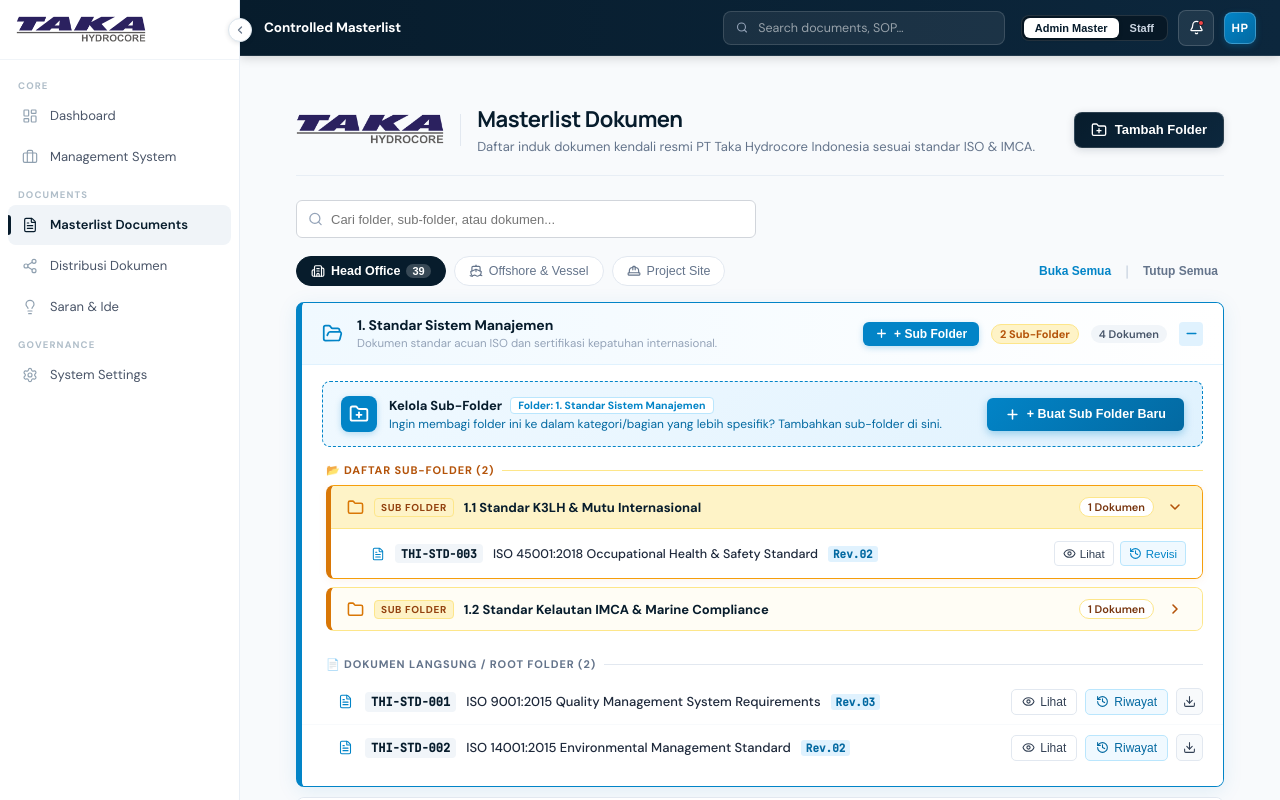
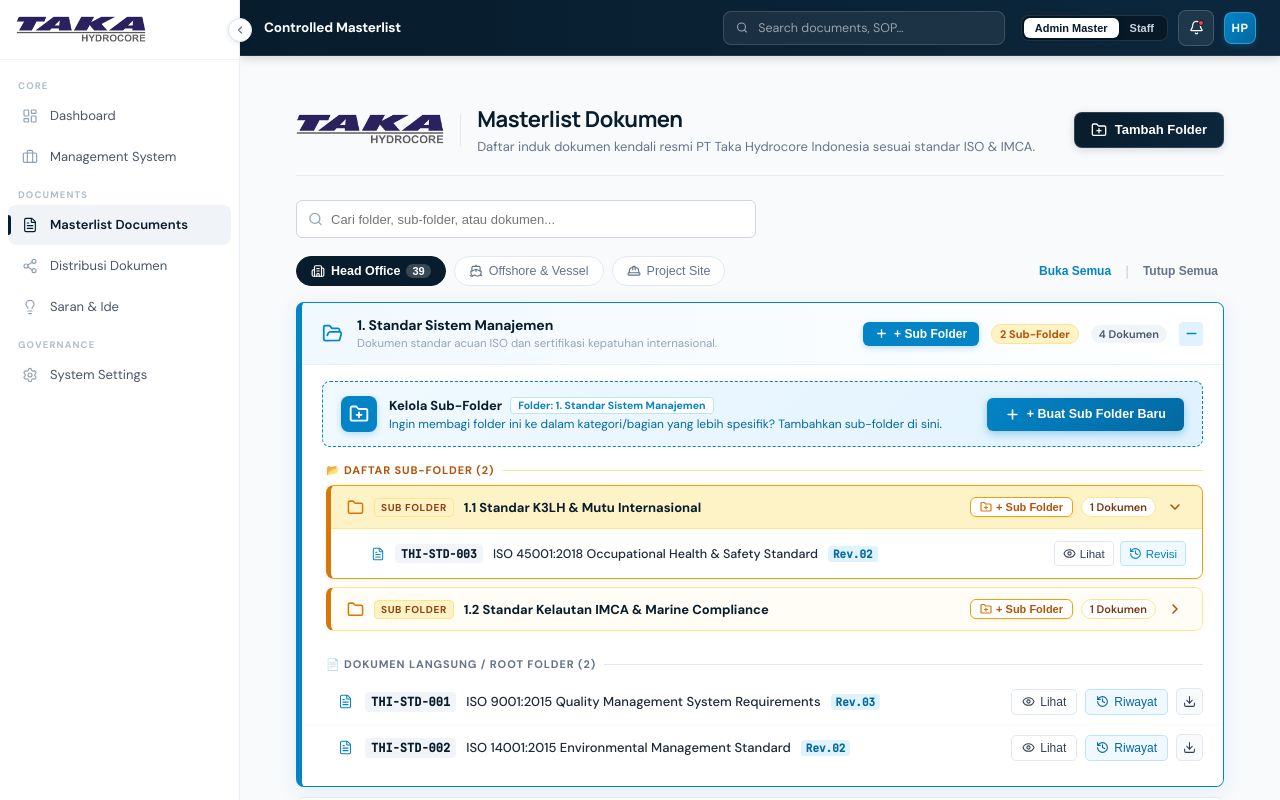
Before and after one commit to Fluffyware/DummyDCMS, a Next.js app: page /dashboard/masterlist in a window 1280 px wide. Built offline with nearby package versions, Linux system fonts and the light colour scheme.

Commit message:
feat(masterlist): add + Sub Folder button beside document count badge in subfolder rows

```diff
--- a/app/dashboard/masterlist/page.tsx
+++ b/app/dashboard/masterlist/page.tsx
@@ -877,7 +877,45 @@
                                     </span>
                                   </div>
 
-                                  <div style={{ display: 'flex', alignItems: 'center', gap: '10px' }}>
+                                  <div style={{ display: 'flex', alignItems: 'center', gap: '8px' }}>
+                                    <button
+                                      type="button"
+                                      onClick={e => {
+                                        e.stopPropagation();
+                                        setTargetParentFolder(folder);
+                                        setIsAddSubFolderOpen(true);
+                                      }}
+                                      title={`Tambah Sub-Folder baru ke ${folder.name}`}
+                                      style={{
+                                        display: 'inline-flex',
+                                        alignItems: 'center',
+                                        gap: '4px',
+                                        padding: '3px 9px',
+                                        background: '#ffffff',
+                                        border: '1px solid #f59e0b',
+                                        color: '#b45309',
+                                        borderRadius: '6px',
+                                        fontSize: '11px',
+                                        fontWeight: 700,
+                                        cursor: 'pointer',
+                                        boxShadow: '0 1px 2px rgba(217, 119, 6, 0.08)',
+                                        transition: 'all 0.15s ease',
+                                      }}
+                                      onMouseEnter={e => {
+                                        e.currentTarget.style.background = '#fef3c7';
+                                        e.currentTarget.style.borderColor = '#d97706';
+                                        e.currentTarget.style.color = '#78350f';
+                                      }}
+                                      onMouseLeave={e => {
+                                        e.currentTarget.style.background = '#ffffff';
+                                        e.currentTarget.style.borderColor = '#f59e0b';
+                                        e.currentTarget.style.color = '#b45309';
+                                      }}
+                                    >
+                                      <FolderPlus size={12} strokeWidth={2.4} color="#d97706" />
+                                      <span>+ Sub Folder</span>
+                                    </button>
+
                                     <span
                                       style={{
                                         fontSize: '11px',
```
